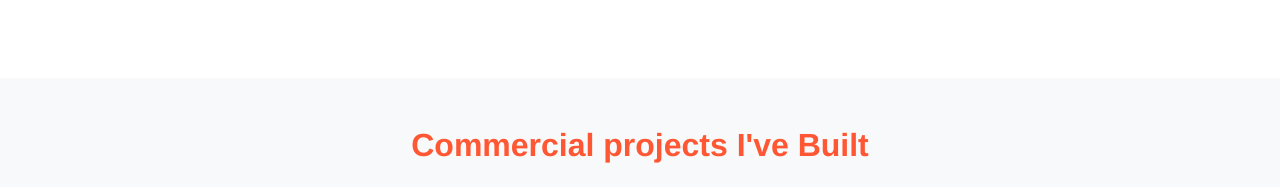
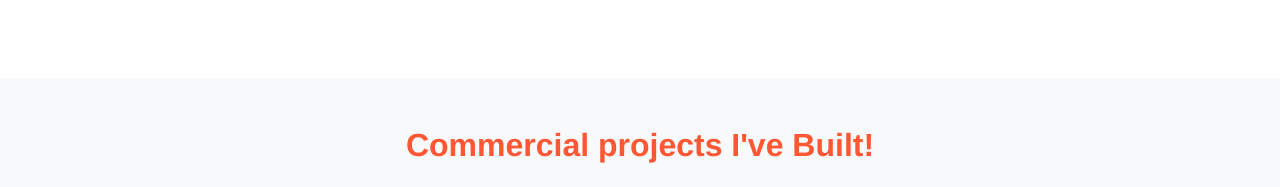
Before and after one commit to hyperstunt/hyperstunt.github.io, a Nuxt app: page / in a window 1280 px wide. Shown: the part 1060-1247 px from the top of the page. Built offline with nearby package versions, Linux system fonts and the light colour scheme.

Commit message:
added description

```diff
--- a/pages/index.vue
+++ b/pages/index.vue
@@ -33,7 +33,7 @@
         <!-- Projects Section -->
         <section id="projects" class="bg-light py-5">
             <div class="container">
-                <h2 class="mb-4 Project-sec-title">Commercial projects I've Built</h2>
+                <h2 class="mb-4 Project-sec-title">Commercial projects I've Built!</h2>
                 <div class="row">
                     <ProjectCard></ProjectCard>
                 </div>
```
